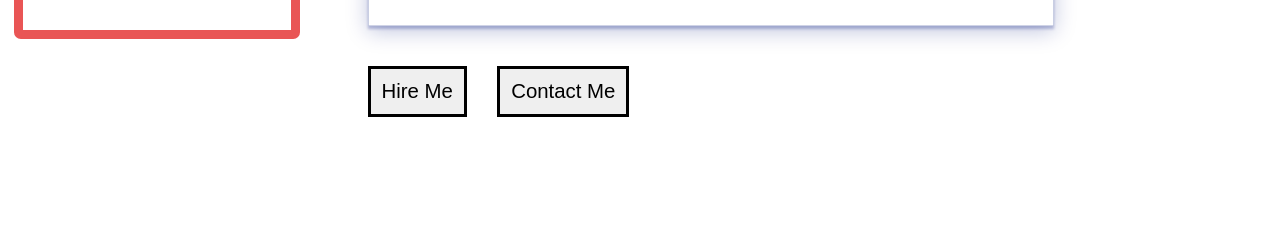
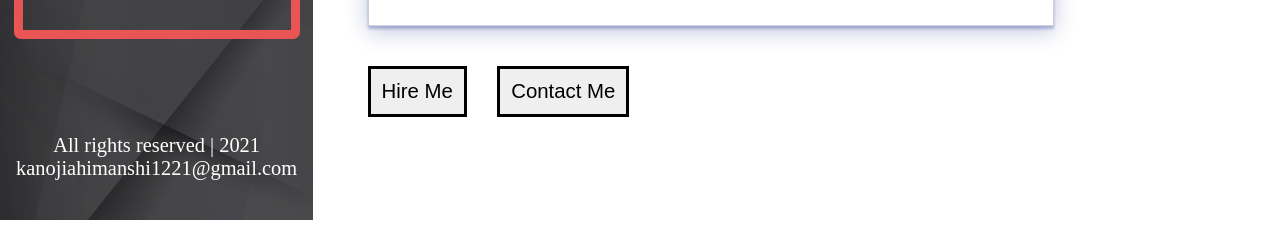
Before and after one commit to Himanshi1207/portfolio.io, a plain HTML site: page index.html in a window 1280 px wide. Shown: the part 574-800 px from the top of the page. Drawn offline with Linux system fonts and the light colour scheme; a web font is replaced by a local one.

Commit message:
Update index.css

```diff
--- a/index.css
+++ b/index.css
@@ -20,7 +20,7 @@
 
 .box1{
     position:static;
-    background-image: url(../images/background1.jpg);
+    background-image: url(./background1.jpg);
     background-repeat: no-repeat;
     background-size: cover;
 
```
